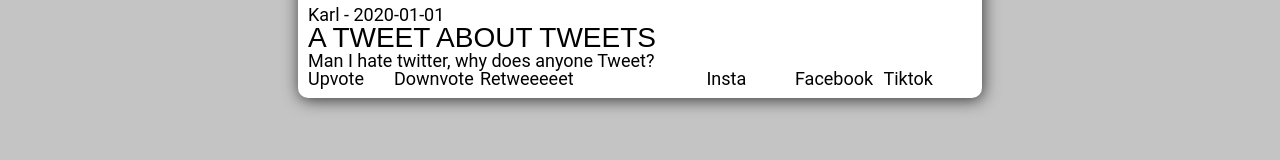
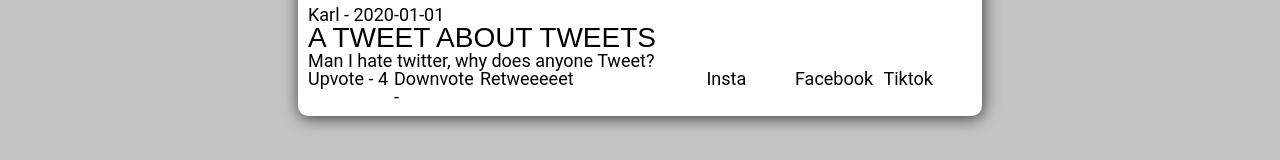
Before and after one commit to CD-Mackay/social_feed, a React app: page / in a window 1280 px wide. Shown: the part 315-475 px from the top of the page. Built offline with nearby package versions, Linux system fonts and the light colour scheme.

Commit message:
Add likes/dislikes to homepage

```diff
--- a/src/components/pages/Home/Home.js
+++ b/src/components/pages/Home/Home.js
@@ -23,8 +23,8 @@ const Home = ({ data }) => {
           </section>
           <section className="post-control">
             <div className="vote">
-              <p>Upvote</p>
-              <p>Downvote</p>
+              <p>Upvote - {data[0].likes}</p>
+              <p>Downvote - {data[0].dislikes}</p>
               <p>Retweeeeet</p>
             </div>
             <div className="share">
```
